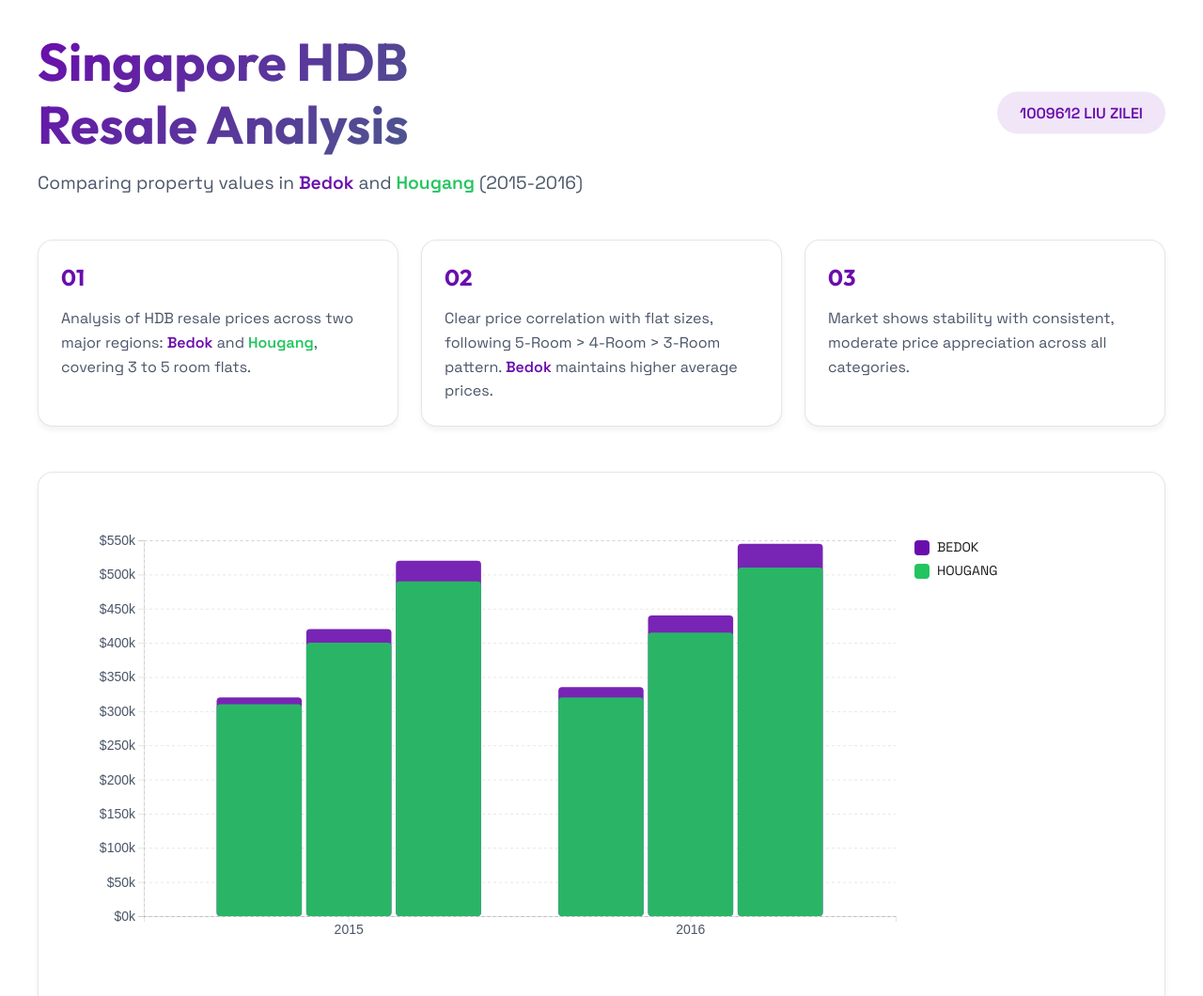
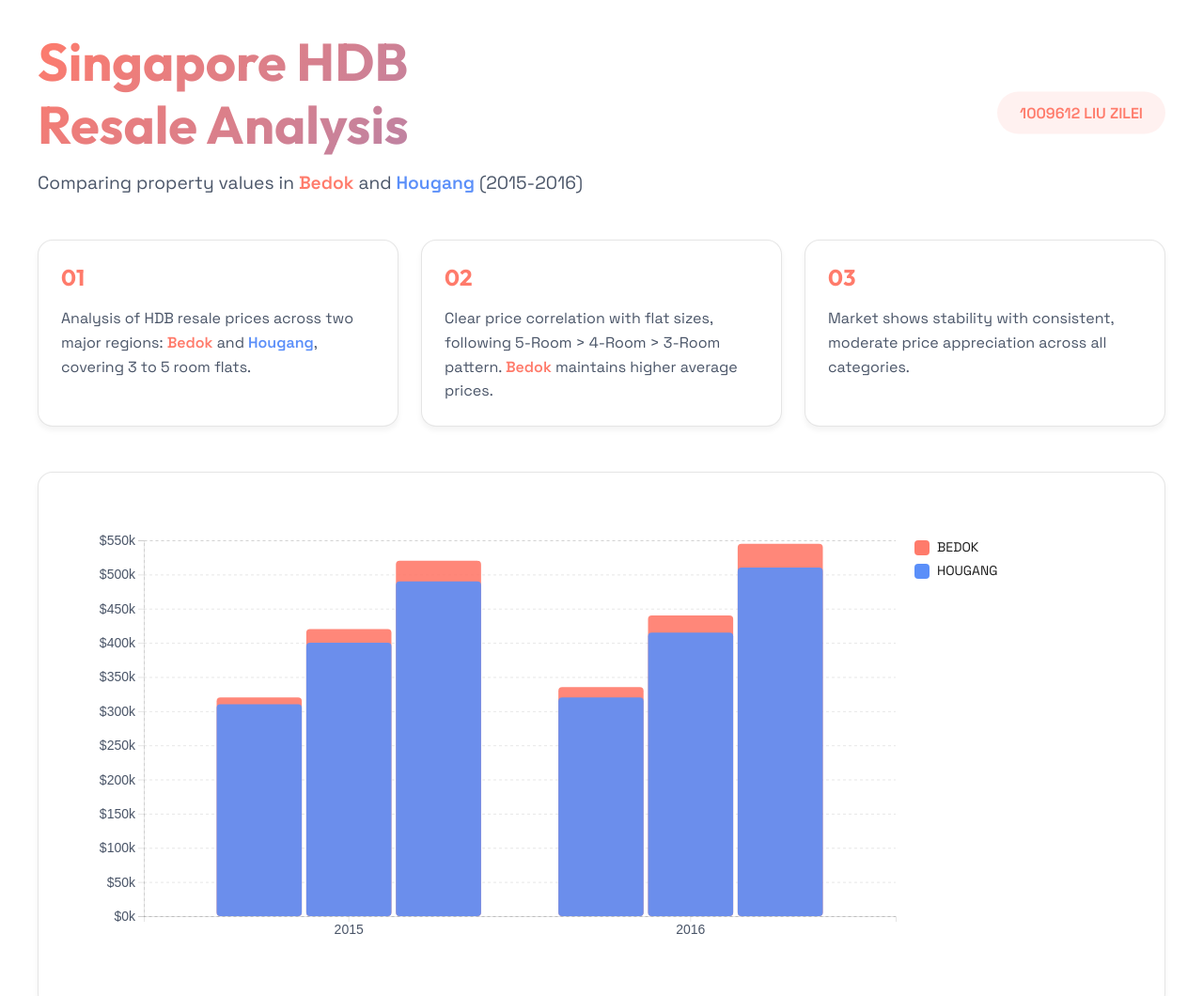
Before and after one commit to liuzilei6666/HCDIV-3, a plain HTML site: page index.html in a window 1280 px wide. Shown: the top 1060 px of the page at 94% size. Drawn offline with nearby package versions, Linux system fonts and the light colour scheme.

Commit message:
Update index.html

```diff
--- a/index.html
+++ b/index.html
@@ -38,7 +38,7 @@
             font-weight: 700;
             line-height: 1.2;
             margin-bottom: 1rem;
-            background: linear-gradient(135deg, #6A0DAD, #22c55e);
+            background: linear-gradient(135deg, #FF7B6B, #5B8FF9);
             -webkit-background-clip: text;
             -webkit-text-fill-color: transparent;
         }
@@ -55,9 +55,9 @@
             top: 50%;
             transform: translateY(-50%);
             padding: 0.75rem 1.5rem;
-            background: rgba(106, 13, 173, 0.1);
+            background: rgba(255, 123, 107, 0.1);
             border-radius: 999px;
-            color: #6A0DAD;
+            color: #FF7B6B;
             font-weight: 600;
         }
 
@@ -85,7 +85,7 @@
         .card-number {
             font-size: 1.5rem;
             font-weight: 700;
-            color: #6A0DAD;
+            color: #FF7B6B;
             margin-bottom: 1rem;
             font-family: 'Outfit', sans-serif;
         }
@@ -96,12 +96,12 @@
         }
 
         .highlight-bedok {
-            color: #6A0DAD;
+            color: #FF7B6B;
             font-weight: 600;
         }
 
         .highlight-hougang {
-            color: #22c55e;
+            color: #5B8FF9;
             font-weight: 600;
         }
 
@@ -117,7 +117,7 @@
         .tooltip {
             position: absolute;
             background: rgba(255, 255, 255, 0.95);
-            border: 1px solid rgba(106, 13, 173, 0.2);
+            border: 1px solid rgba(255, 123, 107, 0.2);
             padding: 1rem;
             border-radius: 0.5rem;
             pointer-events: none;
@@ -245,7 +245,7 @@
 
         const color = d3.scaleOrdinal()
             .domain(["BEDOK", "HOUGANG"])
-            .range(["#6A0DAD", "#22c55e"]);
+            .range(["#FF7B6B", "#5B8FF9"]);
 
         // Add Y Grid lines
         svg.append("g")
```
